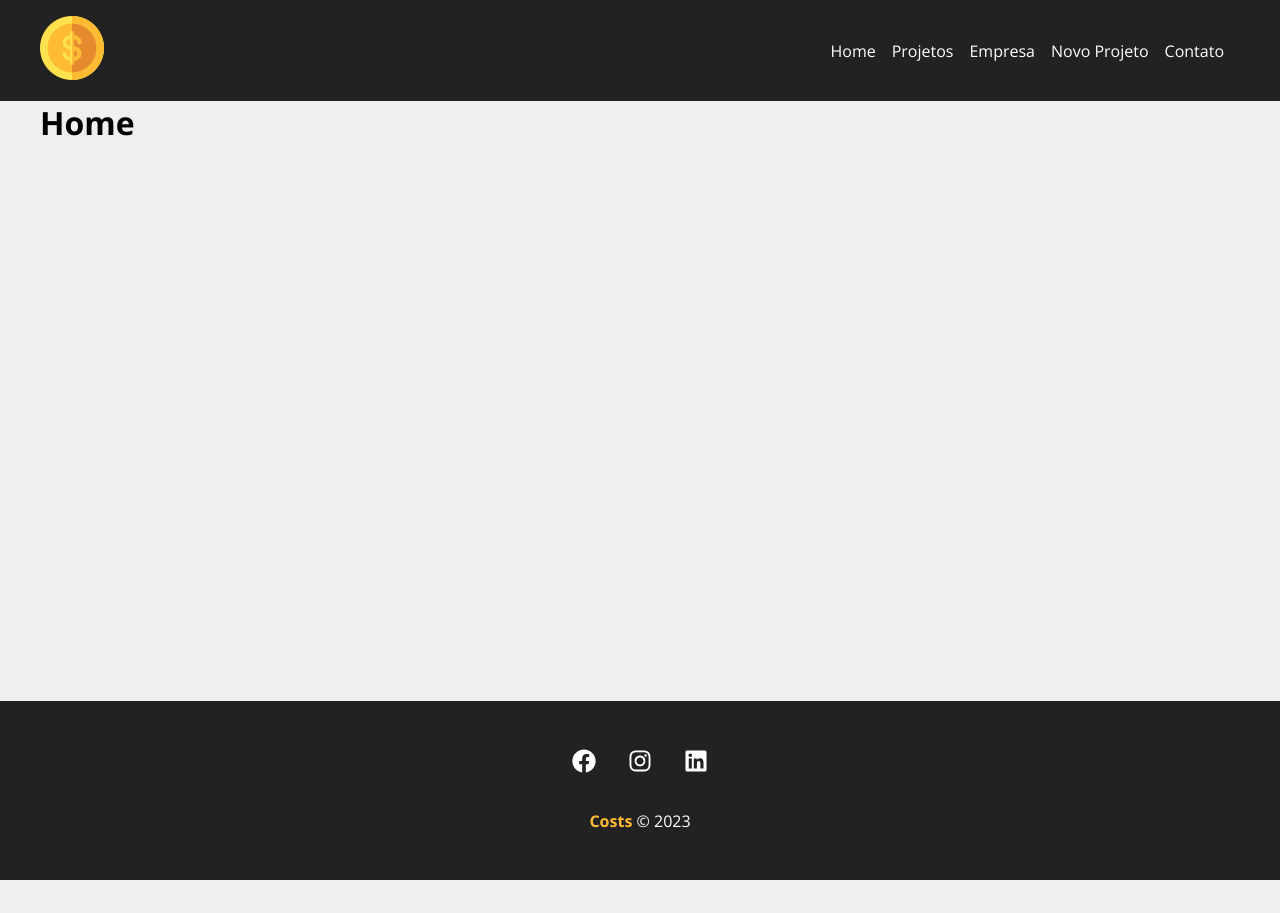
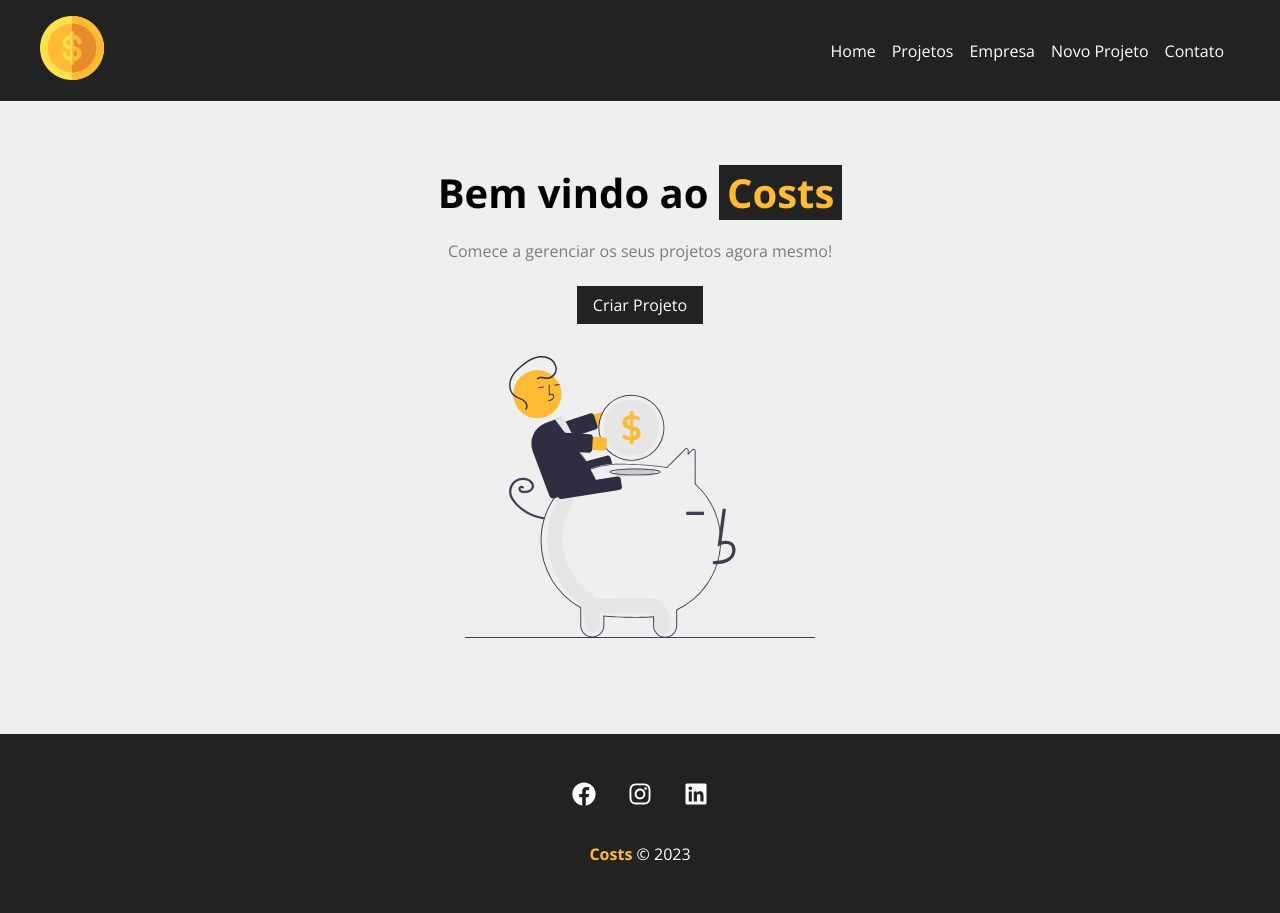
Before and after one commit to Jailsvs/ReactJs-Costs, a React (Create React App) app: page / in a window 1280 px wide. Before the commit the page ends 880 px from the top, so only its background shows below. Built offline with nearby package versions, Linux system fonts and the light colour scheme.

Commit message:
Home page e Link button

```diff
--- /dev/null
+++ b/src/components/layout/LinkButton.js
@@ -0,0 +1,12 @@
+import { Link } from 'react-router-dom'
+import styles from './LinkButton.module.css'
+
+function LinkButton({ to, text }){
+  return (
+   <Link className={styles.btn} to={to}>
+    {text}
+   </Link>
+  )
+}
+
+export default LinkButton
--- /dev/null
+++ b/src/components/layout/LinkButton.module.css
@@ -0,0 +1,11 @@
+.btn {
+  background-color: #222;
+  color: #fff;
+  padding: 0.5em 1em;
+  text-decoration: none;
+  transition: .5s;
+}
+
+.btn:hover {
+  color: #ffbb33;
+}
--- a/src/components/pages/Home.js
+++ b/src/components/pages/Home.js
@@ -1,6 +1,15 @@
+import styles from './Home.module.css'
+import savings from '../../img/savings.svg'
+import LinkButton from '../layout/LinkButton'
+
 function Home() {
   return (
-    <h1>Home</h1>
+    <section className={styles.homeContainer}>
+      <h1>Bem vindo ao <span>Costs</span></h1>
+      <p>Comece a gerenciar os seus projetos agora mesmo!</p>
+      <LinkButton to='/newproject' text='Criar Projeto' />
+      <img src={savings} alt="Costs" />
+    </section>
   )
 }
 
--- /dev/null
+++ b/src/components/pages/Home.module.css
@@ -0,0 +1,29 @@
+.homeContainer {
+  width: 100%;
+  display: flex;
+  flex-direction: column;
+  align-items: center;
+  justify-content: center;
+  padding: 4em;
+}
+
+.homeContainer h1 {
+  font-size: 2.5em;
+  margin-bottom: .5em;
+}
+
+.homeContainer h1 span {
+  color: #ffbb33;
+  padding: 0 .2em;
+  background-color: #222;
+}
+
+.homeContainer p {
+  margin-bottom: 1.5em;
+  color: #7b7b7b
+}
+
+.homeContainer img {
+  width: 350px;
+  margin: 2em 0;
+}
```
